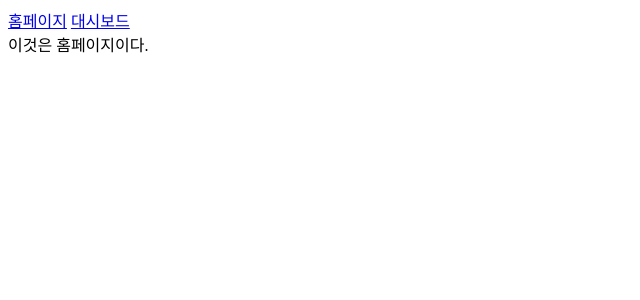
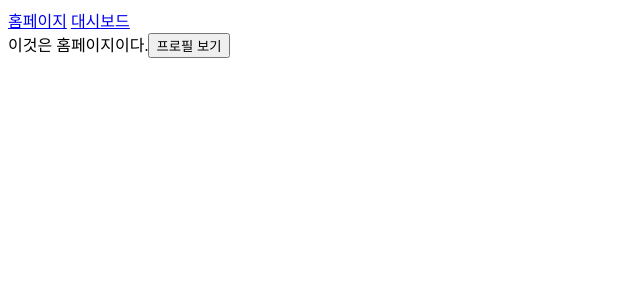
Before and after one commit to osparking/react_topic, a React (Vite) app: page / in a window 1280 px wide. Shown: the top 300 px of the page, without its empty margins (0-640 px from the left). Built offline with nearby package versions, Linux system fonts and the light colour scheme.

Commit message:
programmatic navigation to other location

```diff
--- a/src/pages/Homepage.jsx
+++ b/src/pages/Homepage.jsx
@@ -1,3 +1,13 @@
+import { useNavigate } from "react-router-dom";
+
 export default function Homepage() {
-  return <div>이것은 홈페이지이다.</div>;
+  const navigate = useNavigate();
+  function readProfile() {
+    navigate("/dashboard/profile");
+  }
+  return (
+    <div>
+      이것은 홈페이지이다.<button onClick={readProfile}>프로필 보기</button>
+    </div>
+  );
 }
```
